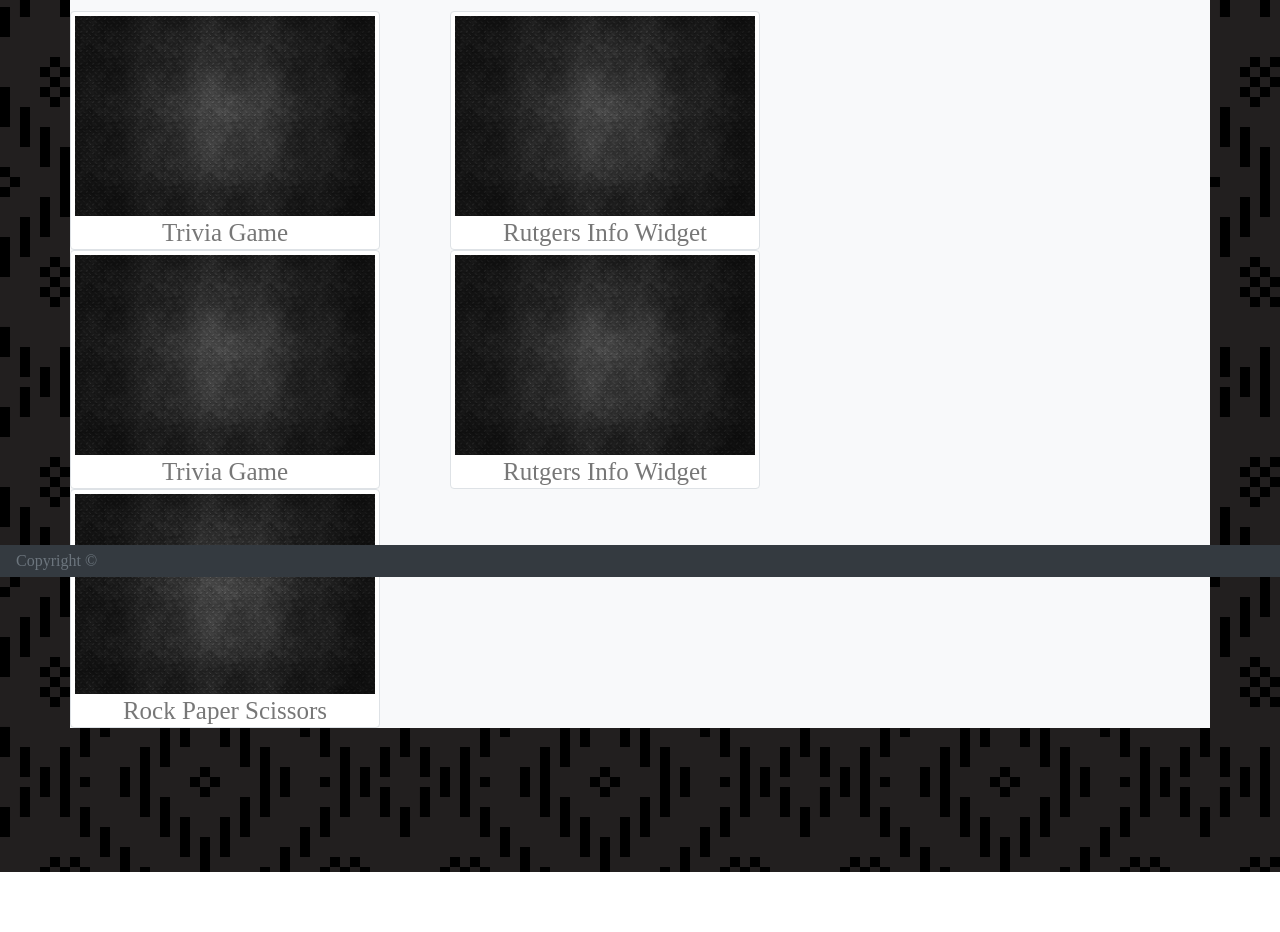
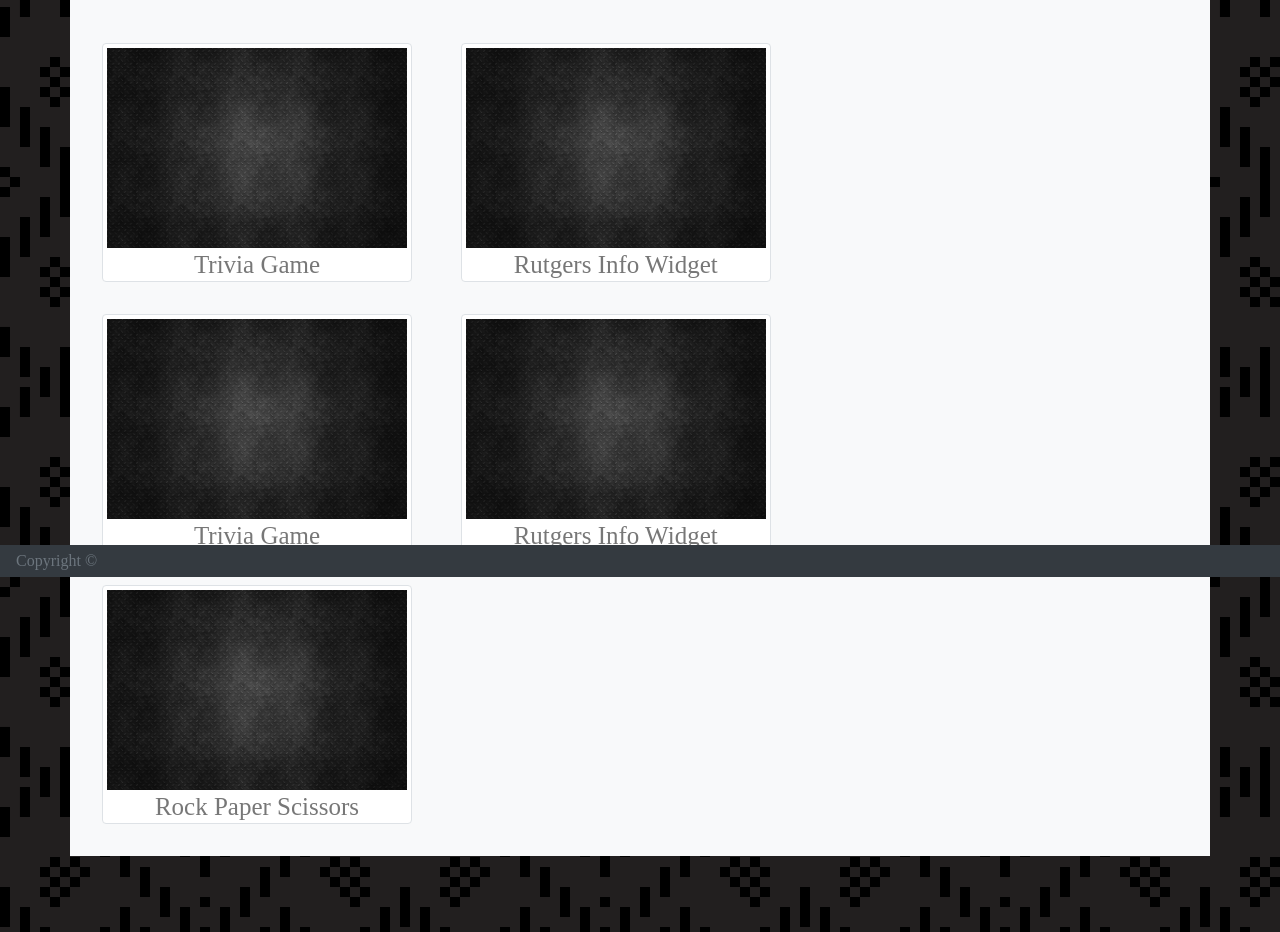
Before and after one commit to jjenks713/Bootstrap-Portfolio, a plain HTML site: page portfolio.html in a window 1280 px wide. Shown: the part 223-1155 px from the top of the page. Before the commit the page ends 1095 px from the top, so only its background shows below. Drawn offline with nearby package versions, Linux system fonts and the light colour scheme.

Commit message:
added padding

```diff
--- a/portfolio.html
+++ b/portfolio.html
@@ -60,7 +60,7 @@
 
 
     <section class="container bg-light">
-        <div class="row">
+        <div class="row p-3">
 
             <div class="panel panel-default col-md-12">
 
@@ -69,7 +69,7 @@
                         <h1 class="page-header font-weight-bold" style="padding-bottom:20px; border-bottom:5px solid #dddddd; margin-bottom:30px;">Portfolio</h1>
                     </div>
                 </div>
-                <div class="row">
+                <div class="row p-3">
                     <div class="col-md-4">
                         <div class="row">
 
@@ -99,7 +99,7 @@
                     </div>
 
                 </div>
-                <div class="row">
+                <div class="row p-3">
                     <div class="col-md-4">
                         <div class="row">
 
@@ -129,7 +129,7 @@
                     </div>
 
                 </div>
-                <div class="row">
+                <div class="row p-3">
                     <div class="col-md-4">
                         <div class="row">
 
```
Also changed, not shown: contact.html (+2 -2 lines), index.html (+2 -2 lines).
